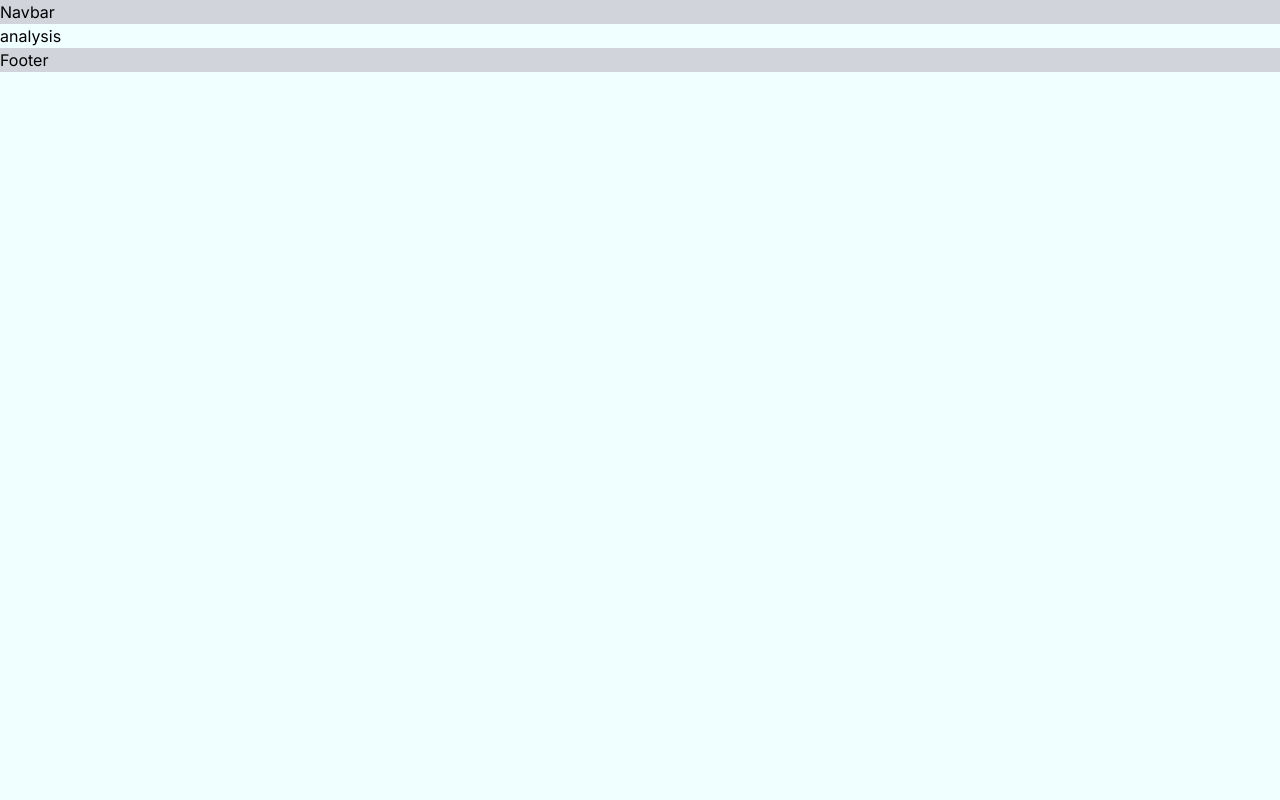
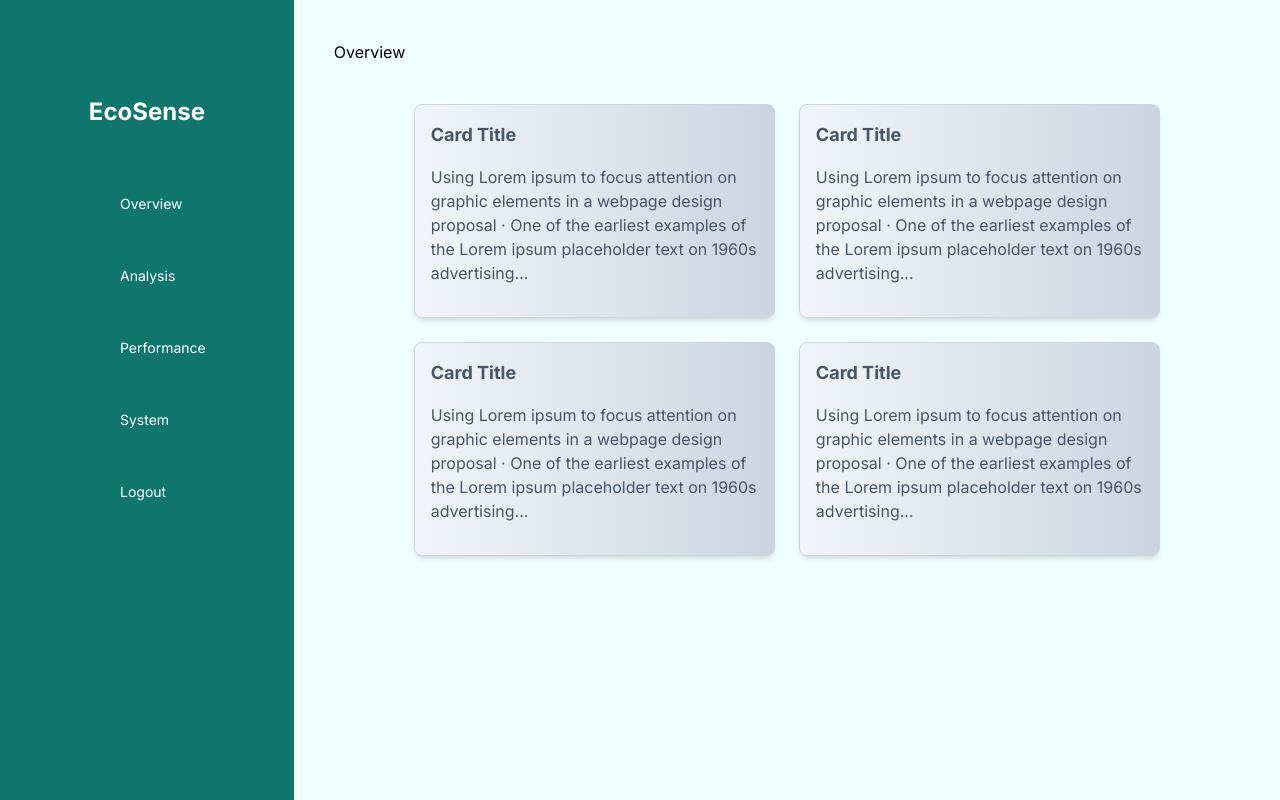
Before and after one commit to TechyMT/circuitSlingers-tataPowerHackathon, a Next.js app in the folder client/: page /analysis in a window 1280 px wide. Built offline with nearby package versions, Linux system fonts and the light colour scheme.

Commit message:
Hero Section UI update

```diff
--- a/client/src/app/components/Analysis.jsx
+++ b/client/src/app/components/Analysis.jsx
@@ -1,10 +1,19 @@
 import React from "react";
+import Sidebar from "./Sidebar";
+import FourCards from "./FourCards";
 
 const Analysis = () => {
     return (
-        <div>
-            <h1>analysis</h1>
+        <div className="flex">
+            <div>
+                <Sidebar/>
+            </div>
+            <div className="p-10">
+                <h1>Overview</h1>
+                <FourCards w={ 20 } />
+            </div>
         </div>
+
     )
 }
 
--- a/client/src/app/components/InputComponent.jsx
+++ b/client/src/app/components/InputComponent.jsx
@@ -1,13 +1,19 @@
-import React from 'react';
+import React from "react";
 
 const InputComponent = () => {
   return (
-    <input
-      type="text"
-      name="text"
-      className="focus:outline-none bg-gray-700 text-white px-4 py-2 rounded-lg border-none max-w-190 transition-transform transition-duration-400 focus:ring-2 focus:ring-green-500 hover:ring-2 hover:ring-green-300"
-      placeholder="Ask me Anything"
-    />
+    <div className="flex justify-center p-80 flex-col gap-20">
+      <div className="h1 text-4xl flex justify-center">Hello</div>
+
+      <div className="justify-center flex">
+        <input
+          type="text"
+          name="text"
+          className="focus:outline-none bg-gray-700 text-white px-4 py-2 rounded-lg border-none max-w-full transition-transform transition-duration-400 focus:ring-2 focus:ring-green-700 hover:ring-2 hover:ring-green-400"
+          placeholder="Ask me Anything"
+        />
+      </div>
+    </div>
   );
 };
 
--- a/client/src/app/components/Navbar.jsx
+++ /dev/null
@@ -1,10 +0,0 @@
-import React from "react";
-
-const Navbar = () => {
-    return (
-        <div className="bg-gray-300">
-            Navbar
-        </div>
-    )
-}
-export default Navbar;
--- /dev/null
+++ b/client/src/app/components/NavbarComponent.jsx
@@ -0,0 +1,10 @@
+import React from "react";
+import {  Navbar,   NavbarBrand,   NavbarContent,   NavbarItem,   NavbarMenuToggle,  NavbarMenu,  NavbarMenuItem} from "@nextui-org/react";
+const NavbarComponent = () => {
+    return (
+        <div className="bg-gray-300">
+            Navbar
+        </div>
+    )
+}
+export default NavbarComponent;
--- a/client/src/app/components/Overview.jsx
+++ b/client/src/app/components/Overview.jsx
@@ -9,7 +9,7 @@ const Overview = () => {
             <div>
                 <Sidebar/>
             </div>
-            <div className="p-10 text-4xl">
+            <div className="p-10">
                 <h1>Overview</h1>
                 <FourCards w={ 20 } />
             </div>
--- a/client/src/app/components/Performance.jsx
+++ b/client/src/app/components/Performance.jsx
@@ -1,10 +1,19 @@
 import React from "react";
+import Sidebar from "./Sidebar";
+import FourCards from "./FourCards";
 
 const Performance = () => {
     return (
-        <div>
-            <h1>performance</h1>
+        <div className="flex">
+            <div>
+                <Sidebar/>
+            </div>
+            <div className="p-10">
+                <h1>Overview</h1>
+                <FourCards w={ 20 } />
+            </div>
         </div>
+
     )
 }
 
--- a/client/src/app/components/System.jsx
+++ b/client/src/app/components/System.jsx
@@ -1,10 +1,19 @@
 import React from "react";
+import Sidebar from "./Sidebar";
+import FourCards from "./FourCards";
 
 const System = () => {
     return (
-        <div>
-            <h1>system</h1>
+        <div className="flex">
+            <div>
+                <Sidebar/>
+            </div>
+            <div className="p-10">
+                <h1>Overview</h1>
+                <FourCards w={ 20 } />
+            </div>
         </div>
+
     )
 }
 
--- a/client/src/app/layout.js
+++ b/client/src/app/layout.js
@@ -1,7 +1,5 @@
 import { Inter } from 'next/font/google'
 import './globals.css'
-import Navbar from "./components/Navbar"
-import Footer from "./components/Footer"
 
 const inter = Inter({ subsets: ['latin'] })
 
@@ -15,9 +13,9 @@ export default function RootLayout({ children }) {
     <html lang="en">
       <body className={inter.className}>
         <div>
-          <Navbar />
+
           {children}
-          <Footer/>
+
         </div>
       </body>
     </html>
--- a/client/src/app/page.js
+++ b/client/src/app/page.js
@@ -1,11 +1,15 @@
 import Image from 'next/image'
 import InputComponent from './components/InputComponent'
+import Footer from "./components/Footer"
+import NavbarComponent from './components/NavbarComponent'
 
 
 export default function Home() {
   return (
-    <div>
-
+    <div className='w-full mx-auto'>
+      <NavbarComponent/>
+      <InputComponent />
+      <Footer/>
     </div>
   )
 }
```
